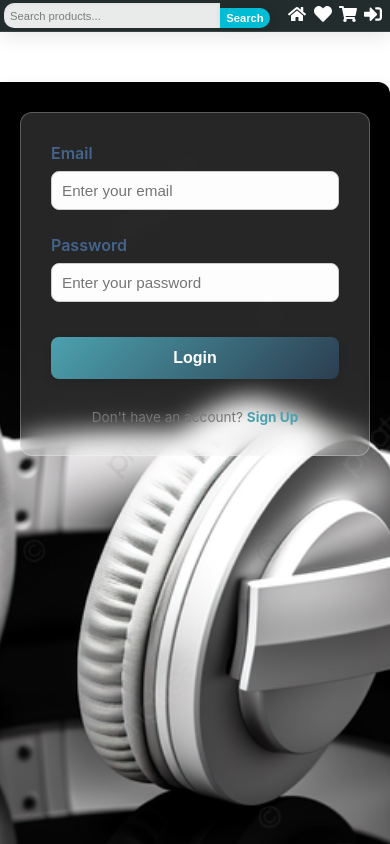
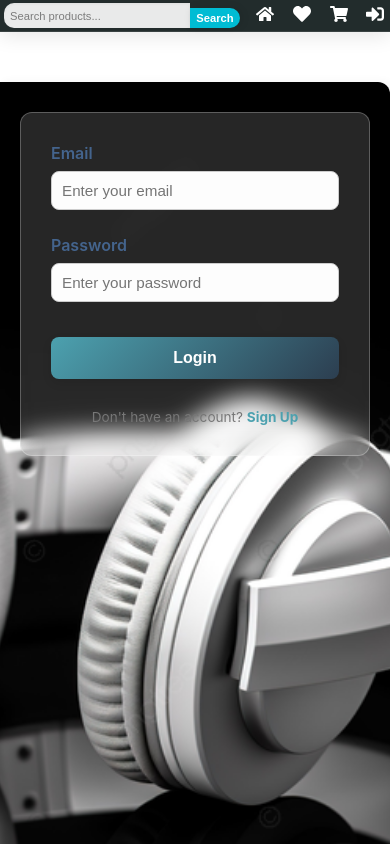
Before and after one commit to uttamshukla259/Tech-Cart, a React (Vite) app: page /login in a window 390 px wide. Shown: the top 844 px of the page. Built offline with nearby package versions, Linux system fonts and the light colour scheme.

Commit message:
up.. navbar icon

```diff
--- a/src/Navbar.css
+++ b/src/Navbar.css
@@ -1,60 +1,36 @@
-/* Using variables from :root in Home.css for consistency */
 :root {
     --primary-brand: #3f51b5;
-    /* A deep, rich blue for main accents */
     --secondary-brand: #00bcd4;
-    /* A vibrant teal for secondary elements and highlights */
     --background-light: #f5f7fa;
-    /* Very light grey background */
     --text-dark: #212121;
-    /* Very dark grey for main text, strong contrast */
     --text-medium: #616161;
-    /* Medium grey for subheadings and descriptions */
     --text-light: #ffffff;
-    /* Pure white for text on dark backgrounds */
     --card-background: #ffffff;
-    /* Clean white background for product cards */
     --accent-yellow: #ffeb3b;
-    /* A bright yellow for call-to-action or special info */
     --error-red: #f44336;
-    /* Standard red for error messages */
-
     --shadow-light: rgba(0, 0, 0, 0.05);
-    /* Light shadow for subtle lift */
     --shadow-medium: rgba(0, 0, 0, 0.1);
-    /* Medium shadow for elevation */
     --shadow-strong: rgba(0, 0, 0, 0.18);
-    /* Stronger shadow for prominent elements */
-
     --border-radius-small: 5px;
     --border-radius-medium: 10px;
     --border-radius-large: 15px;
 }
 
-/* --- Navbar Base Styles --- */
 .navbar {
-    background:#222c2c;
-    /* Modern gradient background */
+    background: #222c2c;
     backdrop-filter: blur(12px);
-    /* Stronger blur for glassmorphism effect */
     -webkit-backdrop-filter: blur(12px);
     padding: 15px 30px;
-    /* Increased padding */
     color: var(--text-light);
     display: flex;
     justify-content: space-between;
     align-items: center;
     position: sticky;
-    /* Stays at the top when scrolling */
     top: 0;
     z-index: 999;
-    /* Ensures it's always on top */
     border-bottom: 1px solid rgba(255, 255, 255, 0.1);
-    /* Subtle border */
     box-shadow: 0 4px 20px var(--shadow-medium);
-    /* Prominent shadow for depth */
     font-family: 'Inter', sans-serif;
-    /* Consistent font */
 }
 
 .navbar-container {
@@ -64,51 +40,38 @@
     width: 100%;
 }
 
-/* --- Logo --- */
 .navbar-logo {
     font-size: 1.8rem;
-    /* Larger logo for better visibility */
     font-weight: bold;
     color: var(--accent-yellow);
-    /* Eye-catching brand color */
     text-decoration: none;
     letter-spacing: 1px;
     text-shadow: 1px 1px 3px var(--shadow-strong);
-    /* Subtle text shadow */
     transition: transform 0.3s ease-in-out;
 }
 
 .navbar-logo:hover {
     transform: scale(1.05);
-    /* Slight scale on hover */
 }
 
-/* --- Search Bar --- */
 .navbar-search {
     display: flex;
     flex-grow: 1;
-    /* Allows search bar to take available space */
     justify-content: center;
     margin: 0 40px;
-    /* More margin from sides */
     max-width: 600px;
-    /* Limit search bar width on large screens */
 }
 
 .navbar-search-input {
     padding: 10px 15px;
-    /* Increased padding */
     width: 100%;
-    /* Take full width of its container */
     border: none;
     border-radius: var(--border-radius-medium) 0 0 var(--border-radius-medium);
     background-color: rgba(255, 255, 255, 0.9);
-    /* Slightly transparent white */
     color: var(--text-dark);
     font-size: 1rem;
     transition: all 0.3s ease;
     box-shadow: inset 0 1px 3px var(--shadow-light);
-    /* Inner shadow for depth */
 }
 
 .navbar-search-input::placeholder {
@@ -119,16 +82,12 @@
 .navbar-search-input:focus {
     outline: none;
     background-color: var(--background-light);
-    /* Solid white on focus */
     box-shadow: 0 0 0 2px var(--secondary-brand);
-    /* Accent border on focus */
 }
 
 .navbar-search-btn {
     padding: 10px 18px;
-    /* Increased padding */
     background-color: var(--secondary-brand);
-    /* Vibrant button color */
     color: var(--text-light);
     border: none;
     border-radius: 0 var(--border-radius-medium) var(--border-radius-medium) 0;
@@ -137,23 +96,17 @@
     font-weight: 600;
     transition: background-color 0.3s ease, transform 0.2s ease;
     box-shadow: 2px 0 8px var(--shadow-medium);
-    /* Shadow for button */
 }
 
 .navbar-search-btn:hover {
     background-color: #008c9e;
-    /* Slightly darker teal on hover */
     transform: translateY(-1px);
-    /* Slight lift effect */
 }
 
-/* --- Navigation Icons & Text --- */
 .navbar-icons {
     display: flex;
     gap: 25px;
-    /* More space between icons */
     list-style: none;
-    /* Remove bullet points */
     margin: 0;
     padding: 0;
 }
@@ -163,7 +116,6 @@
     align-items: center;
     cursor: pointer;
     position: relative;
-    /* For the cart count */
 }
 
 .navbar-item a {
@@ -171,74 +123,53 @@
     color: var(--text-light);
     display: flex;
     flex-direction: column;
-    /* Stack icon and text vertically */
     align-items: center;
     transition: color 0.3s ease, transform 0.3s ease;
 }
 
 .navbar-item a:hover {
     color: var(--accent-yellow);
-    /* Accent color on hover */
     transform: translateY(-2px);
-    /* Slight lift */
 }
 
 .navbar-icon {
     font-size: 24px;
-    /* Larger icons */
     margin-bottom: 4px;
-    /* Space between icon and text */
     color: inherit;
-    /* Inherit color from parent 'a' */
 }
 
 .navbar-text {
     font-size: 13px;
-    /* Smaller text for compact look */
     color: inherit;
-    /* Inherit color from parent 'a' */
     text-transform: uppercase;
-    /* Uppercase text */
     font-weight: 500;
     white-space: nowrap;
-    /* Prevent text wrapping */
 }
 
-/* Cart count badge */
 .count {
     background-color: var(--error-red);
-    /* Red for notifications */
     color: var(--text-light);
     border-radius: 50%;
     width: 20px;
-    /* Larger badge */
     height: 20px;
     display: flex;
     align-items: center;
     justify-content: center;
     font-size: 12px;
-    /* Readable font size */
     font-weight: bold;
     position: absolute;
     top: -5px;
-    /* Position above icon */
     right: -10px;
-    /* Position to the right of icon */
     z-index: 1;
     border: 1px solid var(--text-light);
-    /* Small white border */
 }
 
-/* Logout Button Styling */
 .logout-btn {
     background: none;
-    /* Make it transparent */
     border: none;
     font: inherit;
-    /* Inherit font styles from parent */
     cursor: pointer;
     color: var(--text-light);
-    /* White color */
     display: flex;
     flex-direction: column;
     align-items: center;
@@ -247,11 +178,9 @@
 
 .logout-btn:hover {
     color: var(--error-red);
-    /* Red on hover for logout */
     transform: translateY(-2px);
 }
 
-/* --- Modal Styles (for Logout Confirmation) --- */
 .modal {
     position: fixed;
     top: 0;
@@ -259,35 +188,26 @@
     width: 100vw;
     height: 100vh;
     background: rgba(0, 0, 0, 0.7);
-    /* Darker overlay */
     display: flex;
     justify-content: center;
     align-items: center;
     z-index: 1000;
     animation: fadeInModal 0.3s ease-out;
-    /* Fade-in modal animation */
 }
 
 .modal-content {
     background: var(--card-background);
-    /* White background */
     padding: 30px;
-    /* More padding */
     border-radius: var(--border-radius-large);
-    /* Larger rounded corners */
     text-align: center;
     width: 90%;
     max-width: 450px;
-    /* Increased max-width */
     box-shadow: 0px 8px 30px var(--shadow-strong);
-    /* Stronger shadow */
     animation: zoomInModal 0.3s ease-out;
-    /* Zoom-in modal animation */
 }
 
 .modal h5 {
     font-size: 1.5rem;
-    /* Larger heading */
     font-weight: bold;
     margin-bottom: 15px;
     color: var(--text-dark);
@@ -295,7 +215,6 @@
 
 .modal p {
     font-size: 1rem;
-    /* Clearer text */
     margin-bottom: 25px;
     color: var(--text-medium);
 }
@@ -304,12 +223,10 @@
     display: flex;
     justify-content: space-around;
     gap: 15px;
-    /* Increased gap */
 }
 
 .modal-button {
     padding: 12px 25px;
-    /* More substantial buttons */
     border: none;
     border-radius: var(--border-radius-medium);
     cursor: pointer;
@@ -317,36 +234,30 @@
     font-weight: 600;
     transition: all 0.3s ease;
     flex: 1;
-    /* Allow buttons to take equal space */
 }
 
 .modal-button.confirm {
     background: var(--accent-color);
-    /* Green for confirm */
     color: var(--text-light);
     box-shadow: 0 4px 10px rgba(40, 167, 69, 0.2);
 }
 
 .modal-button.cancel {
     background: var(--error-red);
-    /* Red for cancel */
     color: var(--text-light);
     box-shadow: 0 4px 10px rgba(220, 53, 69, 0.2);
 }
 
 .modal-button.confirm:hover {
     background: #218838;
-    /* Darker green on hover */
     transform: translateY(-2px);
 }
 
 .modal-button.cancel:hover {
     background: #c82333;
-    /* Darker red on hover */
     transform: translateY(-2px);
 }
 
-/* --- Animations --- */
 @keyframes fadeInModal {
     from {
         opacity: 0;
@@ -369,14 +280,9 @@
     }
 }
 
-
-/* --- Responsive Design for Navbar --- */
-
-/* Tablet and smaller desktop (up to 1024px) */
 @media (max-width: 1024px) {
     .navbar {
         padding: 10px 20px;
-        /* Slightly reduced padding */
     }
 
     .navbar-logo {
@@ -385,45 +291,36 @@
 
     .navbar-search {
         margin: 0 20px;
-        /* Adjusted margin */
         max-width: 450px;
     }
 
     .navbar-search-input,
     .navbar-search-btn {
         padding: 8px 12px;
-        /* Smaller padding */
         font-size: 0.95rem;
     }
 
     .navbar-icons {
         gap: 15px;
-        /* Closer icons */
     }
 
     .navbar-icon {
         font-size: 22px;
-        /* Slightly smaller icons */
     }
 
     .navbar-text {
         font-size: 12px;
-        /* Smaller text labels */
     }
 }
 
-/* Mobile (up to 768px) */
 @media (max-width: 768px) {
     .navbar {
         flex-direction: row;
-        /* Keep as a single row */
         align-items: center;
         justify-content: space-between;
         padding: 8px 10px;
-        /* More compact padding for mobile */
         height: auto;
         flex-wrap: nowrap;
-        /* Prevent wrapping unless absolutely necessary */
     }
 
     .navbar-container {
@@ -432,69 +329,48 @@
         justify-content: space-between;
         width: 100%;
         gap: 8px;
-        /* Small gap between search and icons */
     }
 
     .navbar-logo {
         display: none;
-        /* Hide logo on mobile */
     }
 
     .navbar-search {
         flex-grow: 2;
-        /* Allow search bar to take more space (e.g., 2/3) */
         margin: 0;
-        /* Remove specific margins, use gap on parent */
         max-width: none;
-        /* Remove desktop max-width constraint */
         min-width: 150px;
-        /* Ensure search bar is not too small */
     }
 
     .navbar-search-input {
         width: 100%;
         font-size: 0.75rem;
-        /* Smaller font */
         padding: 6px 8px;
-        /* More compact padding */
     }
 
     .navbar-search-btn {
         padding: 6px 10px;
-        /* More compact padding */
         font-size: 0.75rem;
     }
 
     .navbar-icons {
         flex-grow: 1;
-
         flex-basis: auto;
-
         width: auto;
-
         justify-content: space-around;
-
-        gap: 0px;
-
         margin: 0;
-
         padding: 0;
         border-top: none;
         flex-shrink: 0;
-
     }
-
 
     .navbar-item a {
         flex-direction: column;
-
         font-size: 0.65rem;
-
     }
 
     .navbar-icon {
         font-size: 10px;
-
     }
 
     .navbar-text {
@@ -503,14 +379,12 @@
         overflow: hidden;
         text-overflow: ellipsis;
         max-width: 35px;
-
     }
 
     .count {
         width: 14px;
         height: 14px;
         font-size: 8px;
-        /* Smaller count text */
         top: -1px;
         right: -4px;
     }
@@ -520,21 +394,17 @@
     }
 }
 
-/* Smaller Mobile (up to 480px) */
 @media (max-width: 480px) {
     .navbar {
         padding: 3px 4px;
-
     }
 
     .navbar-container {
         gap: 5px;
-
     }
 
     .navbar-search {
         min-width: 150px;
-
     }
 
     .navbar-search-input {
@@ -546,8 +416,6 @@
         padding: 4px 6px;
         font-size: 0.7rem;
         width: 50px;
-
-
     }
 
     .navbar-item a {
@@ -561,7 +429,6 @@
     .navbar-text {
         font-size: 0px;
         max-width: 30px;
-
     }
 
     .count {
```
